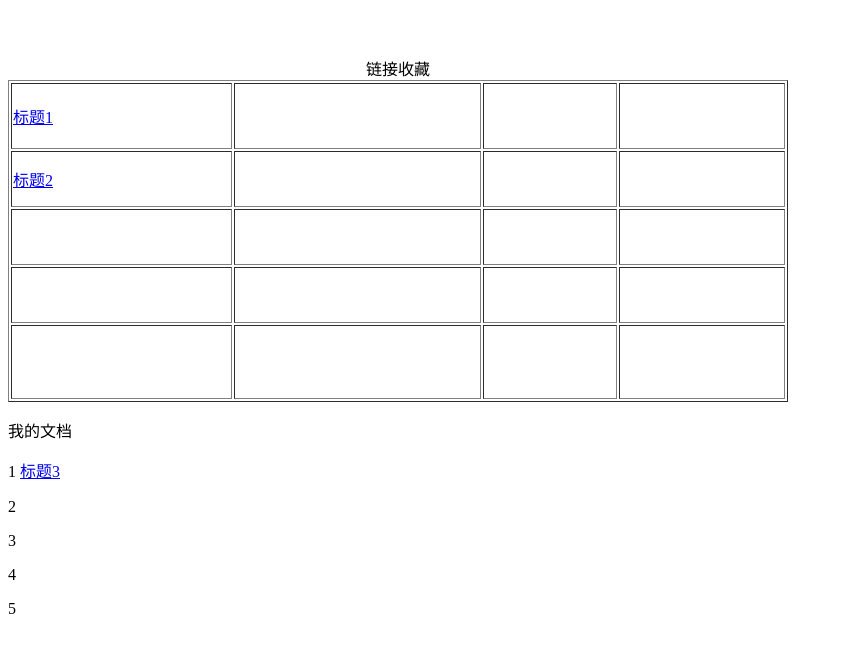
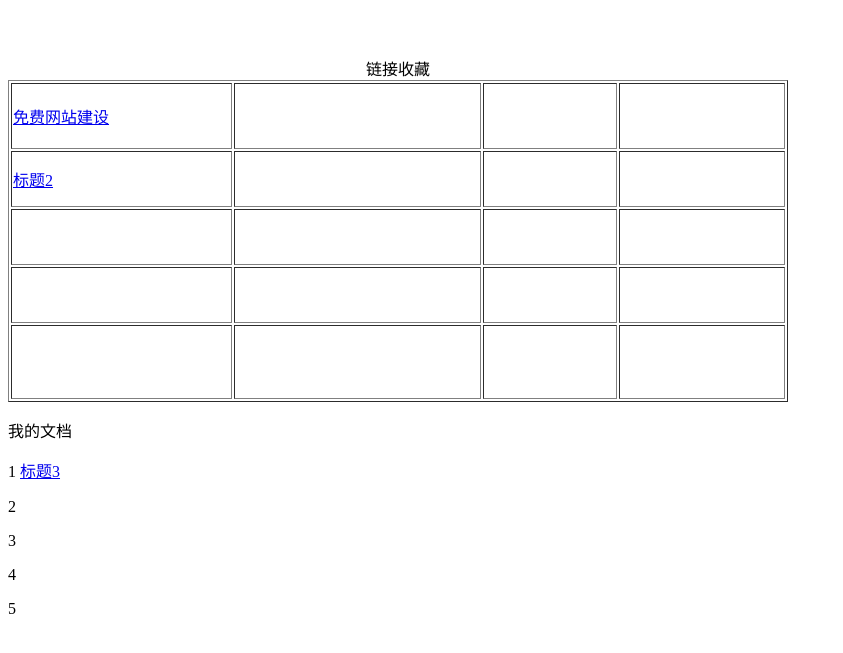
Before and after one commit to hebcmy/hebcmy.github.io, a plain HTML site: page index.html in a window 1280 px wide. Shown: the part 67-720 px from the top of the page, without its empty margins (0-843 px from the left). Drawn offline with Linux system fonts and the light colour scheme.

Commit message:
Update index.html

```diff
--- a/index.html
+++ b/index.html
@@ -14,7 +14,7 @@
   </caption>
   <tbody>
     <tr>
-      <td width="217" height="62"><a href="https://www./">标题1</a></td>
+      <td width="217" height="62"><a href="https://www.bilibili.com/video/BV1tM4y1T7co/?spm_id_from=333.337.search-card.all.click&vd_source=263db72e282b33043c63289190ab3242">免费网站建设</a></td>
       <td width="243">&nbsp;</td>
       <td width="130">&nbsp;</td>
       <td width="162">&nbsp;</td>
```
